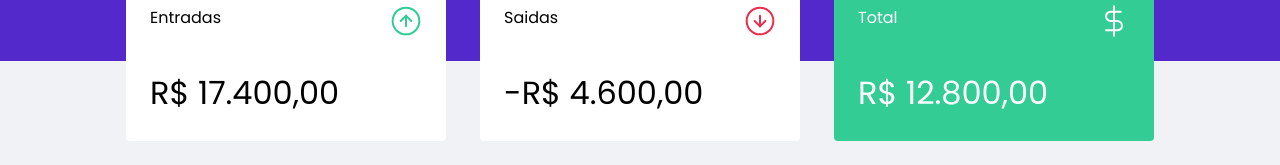
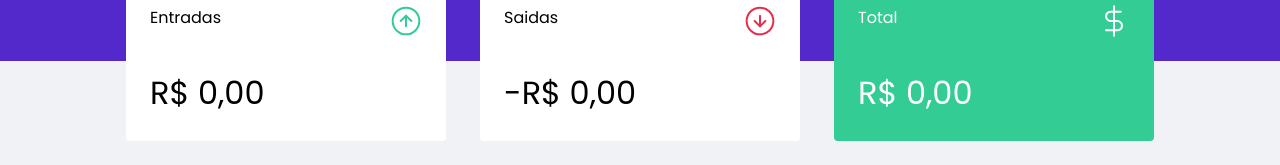
Before and after one commit to tomvieir/Wallet, a React (Create React App) app: page / in a window 1280 px wide. Shown: the part 175-340 px from the top of the page. Built offline with nearby package versions, Linux system fonts and the light colour scheme; no server answers; what miragejs would draw is missing.

Commit message:
Valores atualizados da inserção da tabela no dash

```diff
--- a/src/App.tsx
+++ b/src/App.tsx
@@ -9,16 +9,23 @@ import {  TransactionsProvider } from "./TransactionsContexts";
 
 Modal.setAppElement('#root')
 
+export function formatValuesCurrency(value: number) {
+  return Intl.NumberFormat("pt-BR", {
+      style: 'currency',
+      currency: 'BRL'
+  }).format(value)
+}
+
 export function App() {
 
   const [isnewTransactionModalOpen, setIsNewTransectionOpen] = useState(false)
 
   function handleOpenNewTransactionModal() {
-      setIsNewTransectionOpen(true)
+    setIsNewTransectionOpen(true)
   }
 
   function handleCloseNewTransactionModal() {
-      setIsNewTransectionOpen(false)
+    setIsNewTransectionOpen(false)
   }
 
   return (
--- a/src/TransactionsContexts.tsx
+++ b/src/TransactionsContexts.tsx
@@ -34,6 +34,8 @@ export const TransactionsContext = createContext<TransactionsContextData>(
 export function TransactionsProvider({children}: TransactionsProviderProps) {
     const [transactions, setTransactions] = useState<Transaction[]>([])
 
+
+
     useEffect(() => {
         api.get('transactions')
             .then(response => setTransactions(response.data.transactions))
@@ -55,6 +57,7 @@ export function TransactionsProvider({children}: TransactionsProviderProps) {
         ])
     }
 
+
     return (
         <TransactionsContext.Provider value={{transactions, createTransaction}}>
             {children}
--- a/src/components/Dashboard/index.tsx
+++ b/src/components/Dashboard/index.tsx
@@ -3,8 +3,9 @@ import { TransactionsTable } from "../TransactionsTable"
 import { Container } from "./styles"
 
 export function Dashboard() {
+
     return (
-        <Container>
+        <Container >
             <Summary />
             <TransactionsTable />
         </Container>
--- a/src/components/NewTransactionModal/index.tsx
+++ b/src/components/NewTransactionModal/index.tsx
@@ -1,5 +1,4 @@
 import { FormEvent, useState, useContext } from 'react'
-import { api } from '../../services/api'
 import { TransactionsContext } from '../../TransactionsContexts'
 import Modal from 'react-modal'
 
--- a/src/components/Summary/index.tsx
+++ b/src/components/Summary/index.tsx
@@ -4,13 +4,32 @@ import outcomeImg from "../../assets/outcome.svg"
 import incomeImg from '../../assets/income.svg'
 import totalImg from '../../assets/total.svg'
 import { TransactionsContext } from "../../TransactionsContexts";
+import { formatValuesCurrency } from "../../App";
 
 
 
 export function Summary() {
-    const {transactions} = useContext(TransactionsContext)
+    const { transactions } = useContext(TransactionsContext)
 
     console.log(transactions)
+
+    const summary = transactions.reduce((acc, transaction) => {
+        if (transaction.type === 'deposit') {
+            acc.deposit += transaction.amount
+            acc.total += transaction.amount
+        }
+        else {
+            acc.withdraw += transaction.amount
+            acc.total -= transaction.amount
+        }
+
+        return acc
+
+    }, {
+        deposit:0,
+        withdraw:0,
+        total:0
+    })
 
     return (
         <Container>
@@ -19,21 +38,21 @@ export function Summary() {
                     <p>Entradas</p>
                     <img src={incomeImg} alt="Entradas" />
                 </header>
-                <strong>R$ 17.400,00</strong>
+                <strong>{formatValuesCurrency(summary.deposit) }</strong>
             </div>
             <div>
                 <header>
                     <p>Saidas</p>
                     <img src={outcomeImg} alt="Entradas" />
                 </header>
-                <strong>-R$ 4.600,00</strong>
+                <strong>-{formatValuesCurrency(summary.withdraw) }</strong>
             </div>
             <div className="higlight-content">
                 <header>
                     <p>Total</p>
                     <img src={totalImg} alt="Entradas" />
                 </header>
-                <strong>R$ 12.800,00</strong>
+                <strong>{formatValuesCurrency(summary.total)}</strong>
             </div>
         </Container>
     )
--- a/src/components/TransactionsTable/index.tsx
+++ b/src/components/TransactionsTable/index.tsx
@@ -1,5 +1,6 @@
 
 import { useContext } from "react";
+import { formatValuesCurrency } from "../../App";
 import { TransactionsContext } from "../../TransactionsContexts";
 import { Container } from "./styles";
 
@@ -29,10 +30,7 @@ export function TransactionsTable() {
                                 <td>{transaction.title}</td>
 
                                 <td className={transaction.type}>
-                                    {new Intl.NumberFormat('pt-BR', {
-                                        style: 'currency',
-                                        currency: 'BRL'
-                                    }).format(transaction.amount)}
+                                    {formatValuesCurrency(transaction.amount)}
                                 </td>
 
                                 <td>{transaction.category}</td>
--- a/src/index.tsx
+++ b/src/index.tsx
@@ -12,23 +12,7 @@ createServer({
   seeds(server) {
     server.db.loadData({
       transactions: [
-        {
-          id:1,
-          title: 'qualquer coisa',
-          type: 'deposit',
-          category: 'any',
-          amount: 2992,
-          createAt: new Date('2022-02-20 09:22:22')
-        },
 
-        {
-          id:2,
-          title: 'outra coisa',
-          type: 'withdraw',
-          category: 'any',
-          amount: 299,
-          createAt: new Date('2022-02-25 03:22:22')
-        }
       ]
     })
   },
```
